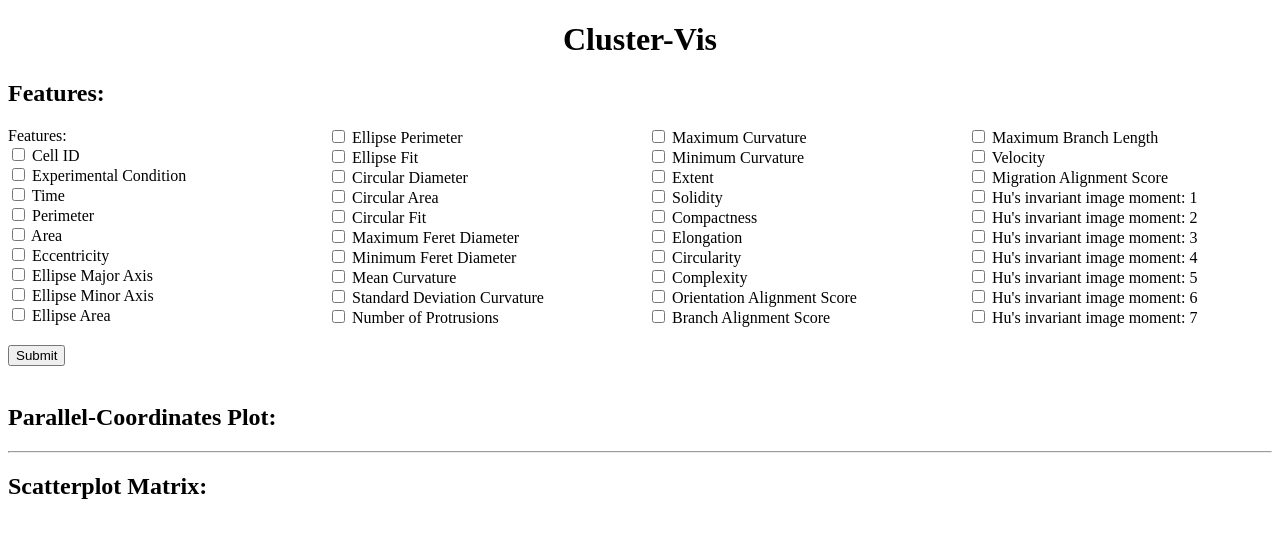
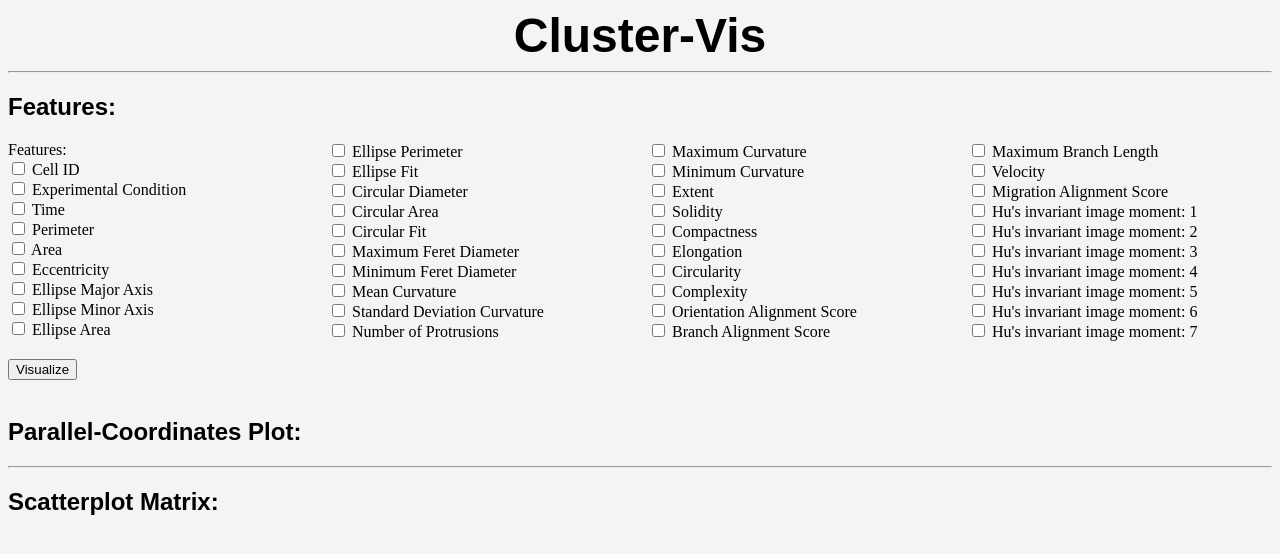
Before and after one commit to jkruzan/cluster-vis, a Django app: template clustervis/charts/templates/charts/index.html in a window 1280 px wide. Shown: the top 554 px of the page. Run offline with Django 4.2, Linux system fonts and the light colour scheme; the template is opened without the code that fills it: values that come from a table or form of the project are taken from there, others are empty; parts of the project's set-up code (start-up, migrations or seed data) failed here and were passed over; some libraries are stand-ins or nearby versions.

Commit message:
Update appearance

```diff
--- a/clustervis/charts/templates/charts/index.html
+++ b/clustervis/charts/templates/charts/index.html
@@ -11,22 +11,34 @@
     -moz-column-count: 4; /* Firefox */
     column-count: 4;
     }
+    h1 {
+      font-family: 'Copperplate', fantasy;
+      font-size: 3em;
+      margin-block-start: 0em;
+      margin-block-end: 0em;
+    }
+    h2{
+      font-family: 'Copperplate', fantasy;
+    }
+    body{
+      background-color: #f2f5f3
+    }
 </style>
 </head>
 <body>
   <center class="row">
 		<h1>Cluster-Vis</h1>
 	</center>
-
+<hr>
   <h2>Features:</h2>
-    <form action="/chart/" method="post">
+    <form action="/" method="post">
       <div class="featurelist">
         {% csrf_token %}
         {{ form }}
       </div>
       <br>
       <div>
-        <input type="submit" value="Submit">
+        <input type="submit" value="Visualize">
       </div>
     </form>
     <br>
--- a/clustervis/charts/views.py
+++ b/clustervis/charts/views.py
@@ -10,7 +10,8 @@ class Charts(View):
     def post(self, request):
         form = FeaturesForm(request.POST)
         if form.is_valid():
-            self.feature_indexes = form.cleaned_data['features_field']
+            indexes = form.cleaned_data['features_field']
+            self.feature_indexes = [int(i) for i in indexes]
         return self.get_rendering(request)
 
     def get(self, request):
```
Also changed, not shown: clustervis/charts/charts.py (+12 -4 lines), clustervis/charts/load_data.py (+7 -0 lines).
